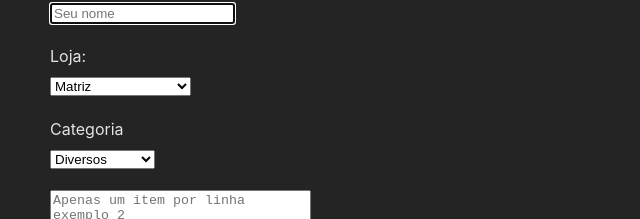
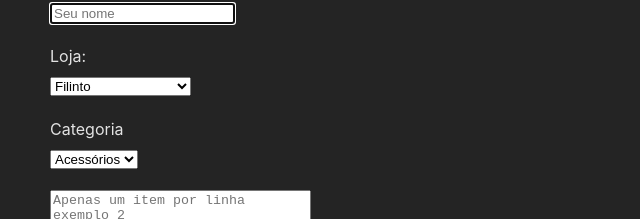
Before and after one commit to HiJapaa/ferramentasConferenciaLoja, a React (Vite) app: page / in a window 1280 px wide. Shown: the part 280-499 px from the top of the page, without its empty margins (0-640 px from the left). Built offline with nearby package versions, Linux system fonts and the light colour scheme; no server answers; the database is empty.

Commit message:
updateappjsx

```diff
--- a/src/App.jsx
+++ b/src/App.jsx
@@ -12,7 +12,7 @@ function App() {
   const hChange = (e) => {
     setLoja(e.target.value)
   }
-  const [categoria, setCategoria] = useState('Diversos')
+  const [categoria, setCategoria] = useState('Acessorios')
   const categoriaChange = (e) => {
     setCategoria(e.target.value)
   }
@@ -84,7 +84,7 @@ function App() {
         <input placeholder='Seu nome' autoFocus type="text" name="resp" id="resp" value={resp} onChange={setarResp} />
         <p>Loja:</p>
         <select name="loja" id="loja" value={loja} onChange={hChange}>
-          <option value="MS FILINTO">Matriz</option>
+          <option value="MS FILINTO">Filinto</option>
           <option value="MS ROI LLA">Rondonópolis</option>
           <option value="MS COMODORO">Comodoro</option>
           <option value="MS LUCAS">Lucas</option>
@@ -119,10 +119,8 @@ function App() {
         </select>
         <p>Categoria</p>
         <select name="categoria" id="categoria" value={categoria} onChange={categoriaChange}>
-          <option value="Diversos">Diversos</option>
-          <option value="Chips">Chips</option>
-          <option value="ProdutosVivo">Produtos Vivo</option>
           <option value="Acessorios">Acessórios</option>
+          <option value="Outros">Outros</option>
         </select>
         <p></p>
         <textarea placeholder='Apenas um item por linha&#10;exemplo 2&#10;item 3&#10;123123123&#10;456456456' name="text" id="text" cols="30" rows="10" onChange={(e) => { setTexto((e.target.value).split('\n')) }}></textarea>
```
